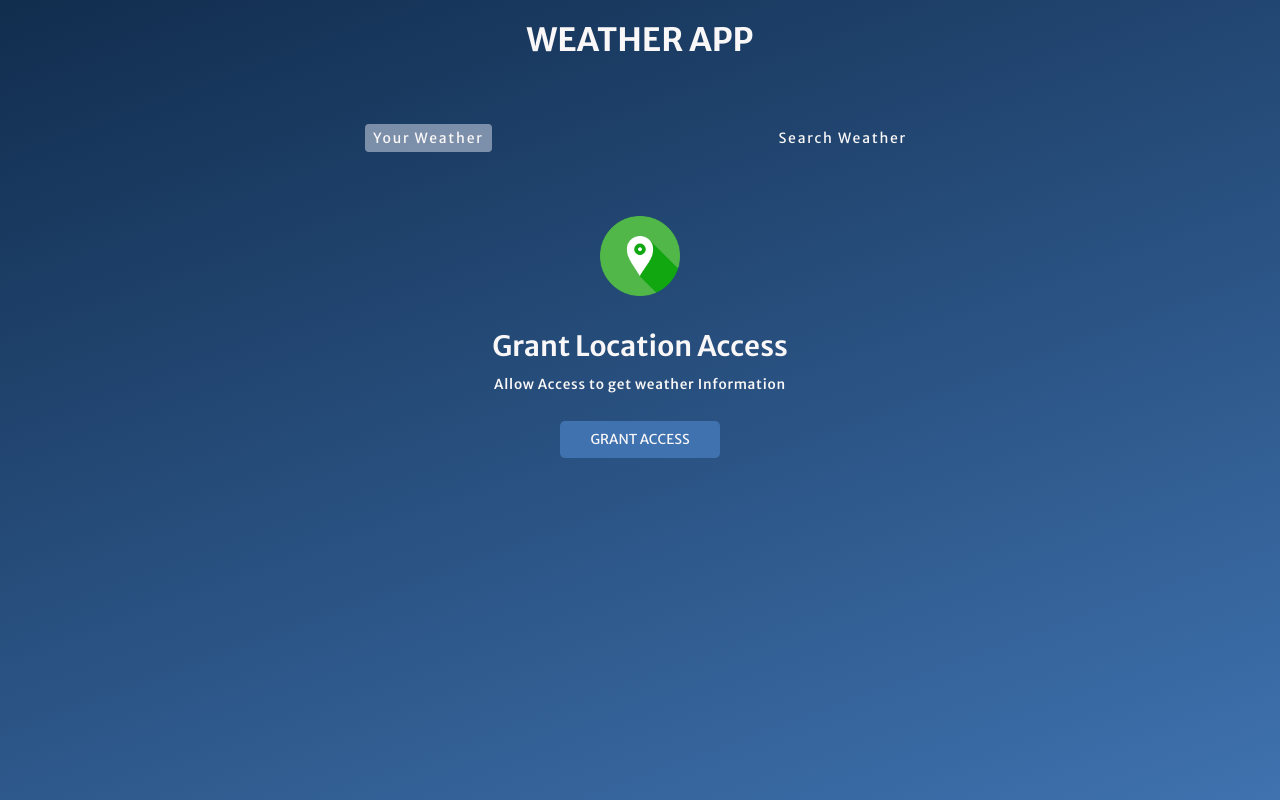
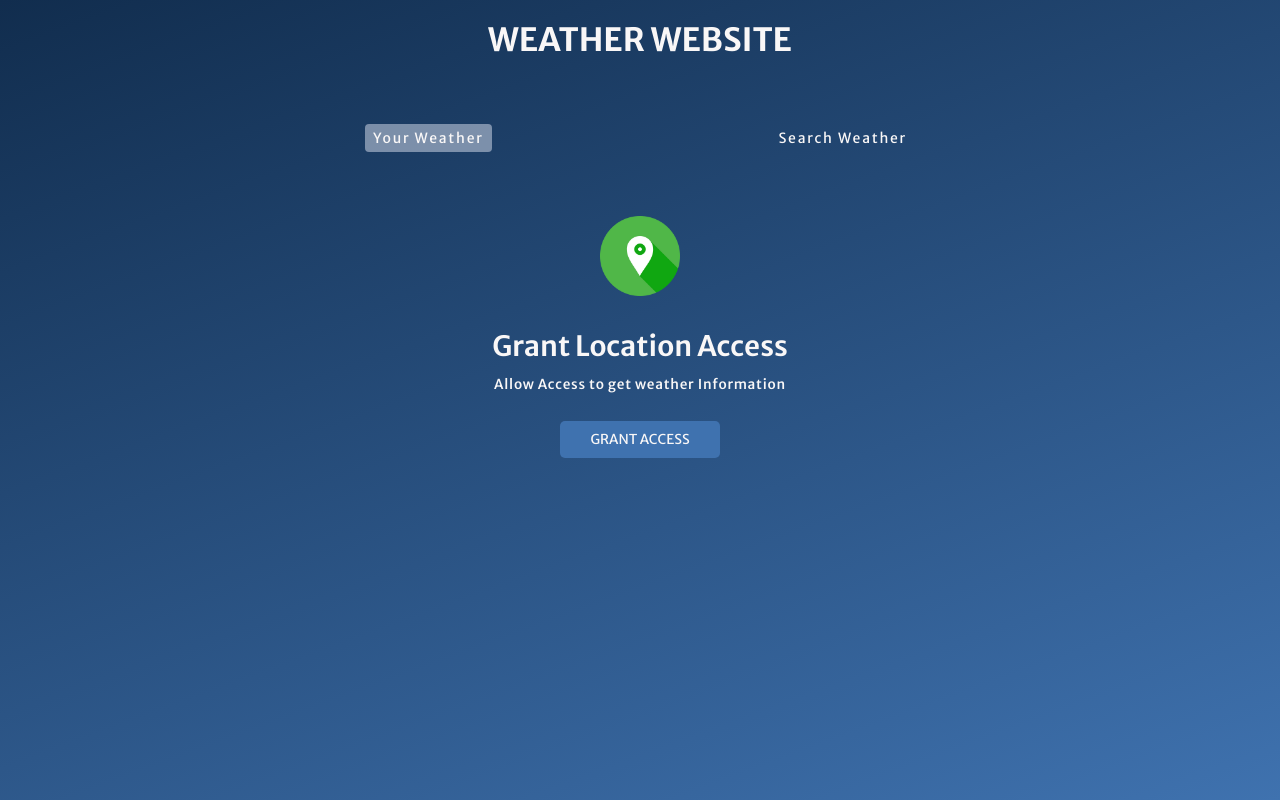
Before and after one commit to vijaysaket/WeatherApp, a website: page index.html in a window 1280 px wide. Drawn offline with Linux system fonts and the light colour scheme.

Commit message:
Update index.html

```diff
--- a/index.html
+++ b/index.html
@@ -15,7 +15,7 @@
 
     <div class="wrapper">
 
-        <h1>Weather App</h1>
+        <h1>Weather Website</h1>
 
         <div class="tab-container">
             <p class="tab" data-userWeather>Your Weather</p>
```
